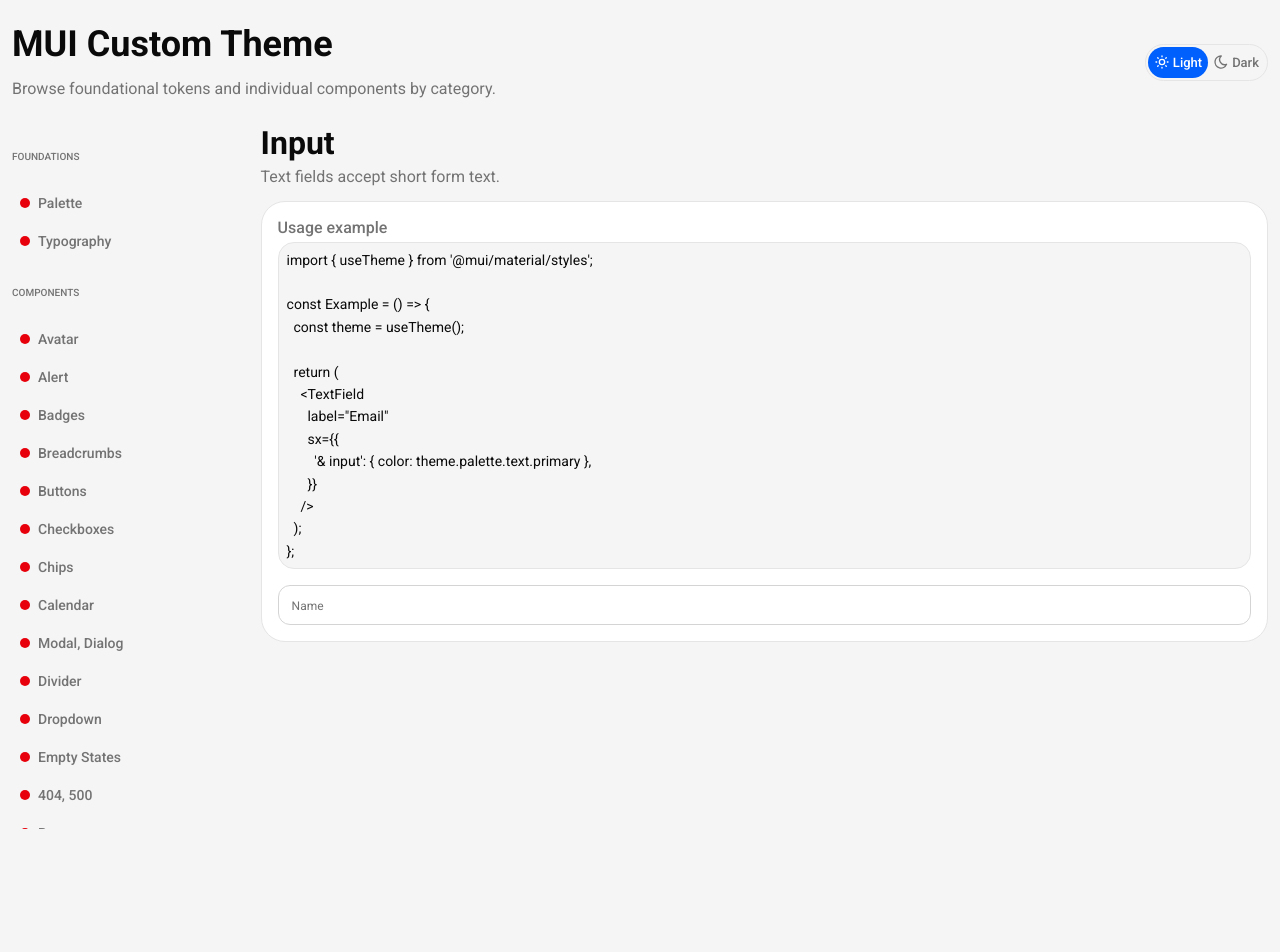
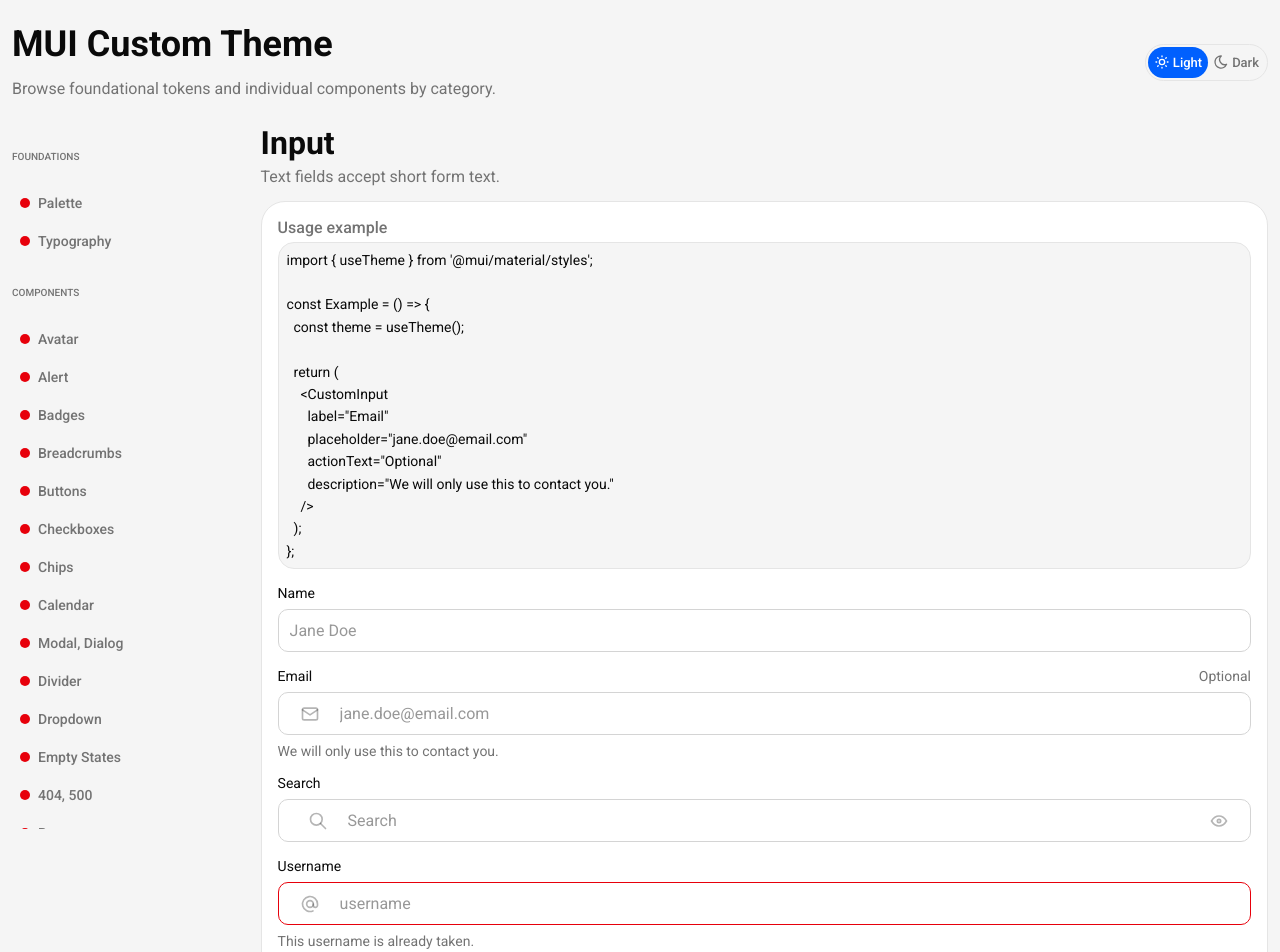
Before and after one commit to a169n/mui-custom-theme, a React (Vite) app: page /input in a window 1280 px wide. Shown: the top 952 px of the page. Before the commit the page ends 853 px from the top, so only its background shows below. Built offline with nearby package versions, Linux system fonts and the light colour scheme.

Commit message:
feat: add custom input component

```diff
--- /dev/null
+++ b/src/components/CustomInput.tsx
@@ -0,0 +1,115 @@
+import { forwardRef, useMemo, type ReactNode } from 'react';
+import {
+  Box,
+  FormControl,
+  InputAdornment,
+  OutlinedInput,
+  type OutlinedInputProps,
+  Typography,
+} from '@mui/material';
+import { useTheme } from '@mui/material/styles';
+
+export interface CustomInputProps
+  extends Omit<OutlinedInputProps, 'label' | 'startAdornment' | 'endAdornment'> {
+  label: ReactNode;
+  actionText?: ReactNode;
+  description?: ReactNode;
+  startIcon?: ReactNode;
+  endIcon?: ReactNode;
+}
+
+const renderCaption = (value: ReactNode, color: string) => {
+  if (!value) {
+    return null;
+  }
+
+  if (typeof value === 'string') {
+    return (
+      <Typography variant="caption" color={color} component="span">
+        {value}
+      </Typography>
+    );
+  }
+
+  return value;
+};
+
+export const CustomInput = forwardRef<HTMLInputElement, CustomInputProps>(
+  (
+    { label, actionText, description, startIcon, endIcon, fullWidth, ...rest },
+    ref,
+  ) => {
+    const theme = useTheme();
+    const { error, disabled, id, ...inputProps } = rest;
+
+    const labelId = useMemo(() => (id ? `${id}-label` : undefined), [id]);
+
+    const startAdornment = startIcon ? (
+      <InputAdornment
+        position="start"
+        sx={{
+          gap: theme.spacing(2),
+          mr: theme.spacing(2),
+          alignItems: 'center',
+          '& svg': { fontSize: 20 },
+        }}
+      >
+        {startIcon}
+      </InputAdornment>
+    ) : undefined;
+
+    const endAdornment = endIcon ? (
+      <InputAdornment
+        position="end"
+        sx={{
+          gap: theme.spacing(2),
+          ml: theme.spacing(2),
+          alignItems: 'center',
+          '& svg': { fontSize: 20 },
+        }}
+      >
+        {endIcon}
+      </InputAdornment>
+    ) : undefined;
+
+    return (
+      <FormControl
+        variant="outlined"
+        fullWidth={fullWidth}
+        error={error}
+        disabled={disabled}
+        sx={{
+          display: 'flex',
+          gap: theme.spacing(2),
+          width: fullWidth ? '100%' : undefined,
+        }}
+      >
+        <Box
+          display="flex"
+          alignItems="center"
+          justifyContent="space-between"
+          gap={theme.spacing(2)}
+          id={labelId}
+        >
+          {renderCaption(label, theme.palette.text.primary)}
+          {renderCaption(actionText, theme.palette.text.secondary)}
+        </Box>
+        <OutlinedInput
+          fullWidth={fullWidth}
+          inputRef={ref}
+          error={error}
+          disabled={disabled}
+          startAdornment={startAdornment}
+          endAdornment={endAdornment}
+          aria-labelledby={labelId}
+          {...inputProps}
+        />
+        {renderCaption(description, theme.palette.text.secondary)}
+      </FormControl>
+    );
+  },
+);
+
+CustomInput.displayName = 'CustomInput';
+
+export default CustomInput;
--- a/src/pages/components/InputPage.tsx
+++ b/src/pages/components/InputPage.tsx
@@ -1,21 +1,55 @@
-import { TextField } from '@mui/material';
+import { Stack } from '@mui/material';
 import PageContainer from '../PageContainer';
 import { createUsageSnippet } from '../../utils/createUsageSnippet';
+import { CustomInput } from '../../components/CustomInput';
+import {
+  IconAt,
+  IconEye,
+  IconMail,
+  IconSearch,
+} from '@tabler/icons-react';
 
 const inputUsage = createUsageSnippet([
   'return (',
-  '  <TextField',
+  '  <CustomInput',
   '    label="Email"',
-  '    sx={{',
-  "      '& input': { color: theme.palette.text.primary },",
-  '    }}',
+  '    placeholder="jane.doe@email.com"',
+  '    actionText="Optional"',
+  '    description="We will only use this to contact you."',
   '  />',
   ');',
 ]);
 
 export const InputPage = () => (
   <PageContainer title="Input" description="Text fields accept short form text." usage={inputUsage}>
-    <TextField label="Name" placeholder="Jane Doe" fullWidth />
+    <Stack spacing={4}>
+      <CustomInput label="Name" placeholder="Jane Doe" fullWidth />
+      <CustomInput
+        label="Email"
+        placeholder="jane.doe@email.com"
+        actionText="Optional"
+        description="We will only use this to contact you."
+        type="email"
+        startIcon={<IconMail size={20} />}
+        fullWidth
+      />
+      <CustomInput
+        label="Search"
+        placeholder="Search"
+        startIcon={<IconSearch size={20} />}
+        endIcon={<IconEye size={20} />}
+        fullWidth
+      />
+      <CustomInput
+        label="Username"
+        placeholder="username"
+        startIcon={<IconAt size={20} />}
+        error
+        description="This username is already taken."
+        fullWidth
+      />
+      <CustomInput label="Disabled" placeholder="Jane Doe" disabled fullWidth />
+    </Stack>
   </PageContainer>
 );
 
--- a/src/theme/components/inputs.tsx
+++ b/src/theme/components/inputs.tsx
@@ -62,24 +62,59 @@ export const inputs: Components<Theme> = {
   },
   MuiOutlinedInput: {
     styleOverrides: {
-      root: ({ theme }) => ({
-        borderRadius: '12px',
-        transition: 'border-color 0.2s ease',
-        '& fieldset': {
-          borderWidth: '1px !important',
-          borderStyle: 'solid',
-          borderColor: `${theme.palette.gray[300]} !important`,
-          borderRadius: '12px',
-          transition: 'border-color 0.2s ease',
+      root: ({ theme }) => {
+        const modeTokens = theme.tokens.modes[theme.palette.mode];
+        const focusShadow = `0 0 0 4px ${modeTokens.custom.focused}`;
+        const destructiveShadow = `0 0 0 4px ${modeTokens.custom.destructive}`;
+
+        return {
+          borderRadius: `${theme.tokens.theme.radius.lg}px`,
+          transition: 'border-color 0.2s ease, box-shadow 0.2s ease',
+          '& .MuiOutlinedInput-notchedOutline': {
+            borderWidth: '1px',
+            borderStyle: 'solid',
+            borderColor: modeTokens.border.default,
+            borderRadius: `${theme.tokens.theme.radius.lg}px`,
+            transition: 'border-color 0.2s ease',
+          },
+          '&:hover .MuiOutlinedInput-notchedOutline': {
+            borderColor: modeTokens.border.brand,
+          },
+          '&.Mui-focused .MuiOutlinedInput-notchedOutline': {
+            borderColor: modeTokens.border.brand,
+          },
+          '&.Mui-error .MuiOutlinedInput-notchedOutline': {
+            borderColor: modeTokens.border.negative,
+          },
+          '&:hover.Mui-error .MuiOutlinedInput-notchedOutline': {
+            borderColor: modeTokens.border.negative,
+          },
+          '&.Mui-focused.Mui-error .MuiOutlinedInput-notchedOutline': {
+            borderColor: modeTokens.border.negative,
+          },
+          '&.Mui-disabled .MuiOutlinedInput-notchedOutline': {
+            borderColor: modeTokens.border.muted,
+          },
+          '&.Mui-focused': {
+            boxShadow: focusShadow,
+          },
+          '&.Mui-focused.Mui-error': {
+            boxShadow: destructiveShadow,
+          },
+        };
+      },
+      input: ({ theme }) => ({
+        padding: theme.spacing(2.5, 3),
+        fontSize: '16px',
+      }),
+      adornedStart: ({ theme }) => ({
+        '& .MuiInputAdornment-root': {
+          marginRight: theme.spacing(2),
         },
-        '&:hover fieldset': {
-          borderColor: `${theme.palette.brand[500]} !important`,
-        },
-        '&.Mui-focused fieldset': {
-          borderColor: `${theme.palette.brand[500]} !important`,
-        },
-        '&.Mui-disabled fieldset': {
-          borderColor: `${theme.palette.gray[500]} !important`,
+      }),
+      adornedEnd: ({ theme }) => ({
+        '& .MuiInputAdornment-root': {
+          marginLeft: theme.spacing(2),
         },
       }),
     },
--- a/src/theme/tokens/modes.ts
+++ b/src/theme/tokens/modes.ts
@@ -74,6 +74,11 @@ export const lightMode: ModeColors = {
     yellow: yellowColors,
     cyan: cyanColors,
     purple: purpleColors,
+  },
+
+  custom: {
+    focused: 'rgba(0, 96, 254, 0.3)',
+    destructive: 'rgba(251, 44, 54, 0.3)',
   },
 
   'alpha-black': {
@@ -252,6 +257,11 @@ export const darkMode: ModeColors = {
     },
   },
 
+  custom: {
+    focused: 'rgba(0, 96, 254, 0.3)',
+    destructive: 'rgba(251, 44, 54, 0.3)',
+  },
+
   'alpha-black': {
     5: 'rgba(255, 255, 255, 0.95)',
     10: 'rgba(255, 255, 255, 0.9)',
--- a/src/theme/tokens/types.ts
+++ b/src/theme/tokens/types.ts
@@ -223,6 +223,10 @@ export interface ModeColors {
   readonly icon: IconColors;
   readonly border: BorderColors;
   readonly colors: ColorPalette;
+  readonly custom: {
+    readonly focused: string;
+    readonly destructive: string;
+  };
   readonly 'alpha-black': AlphaColorScale;
   readonly 'alpha-white': AlphaColorScale;
 }
```
